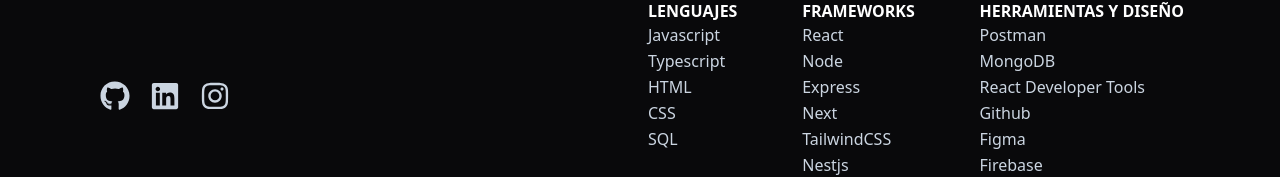
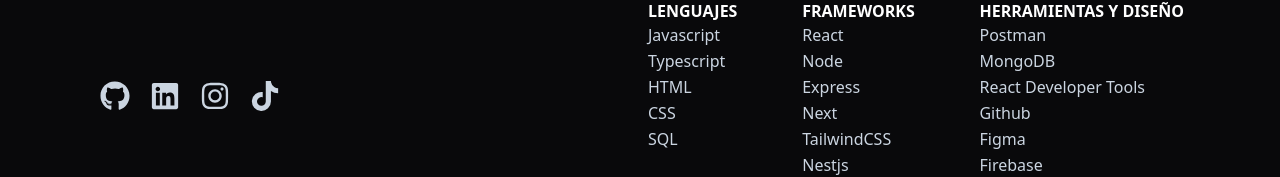
Before and after one commit to Zylown/portfolio2024, a Next.js app: page / in a window 1280 px wide. Shown: the part 593-770 px from the top of the page. Built offline with nearby package versions, Linux system fonts and the light colour scheme.

Commit message:
add tiktok link

```diff
--- a/src/app/ui/left/page.tsx
+++ b/src/app/ui/left/page.tsx
@@ -1,5 +1,5 @@
 "use client";
-import { FaGithub, FaLinkedin, FaInstagram } from "react-icons/fa";
+import { FaGithub, FaLinkedin, FaInstagram, FaTiktok } from "react-icons/fa";
 import { Link as LinkScroll } from "react-scroll";
 import "../../style.css";
 import { useState, useEffect } from "react";
@@ -16,7 +16,7 @@
       const sobreMiActive =
         sobreMiSection &&
         sobreMiSection.getBoundingClientRect().top < window.innerHeight &&
-        sobreMiSection.getBoundingClientRect().top >= 0
+        sobreMiSection.getBoundingClientRect().top >= 0;
       const habilidadesActive =
         habilidadesSection &&
         habilidadesSection.getBoundingClientRect().top < window.innerHeight &&
@@ -173,6 +173,15 @@
             <FaInstagram className="hover:text-white hover:scale-110 transition-all ease-in-out" />
           </li>
         </a>
+        <a
+          href="https://www.tiktok.com/@sevastiian"
+          target="_blank"
+          title="Tiktok"
+        >
+          <li className="mr-5 text-3xl shrink-0">
+            <FaTiktok className="hover:text-white hover:scale-110 transition-all ease-in-out" />
+          </li>
+        </a>
       </ul>
     </div>
   );
```
